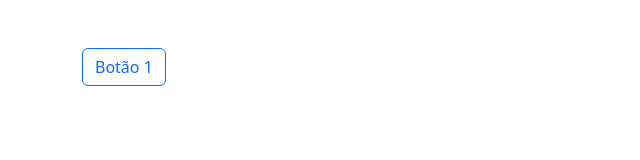
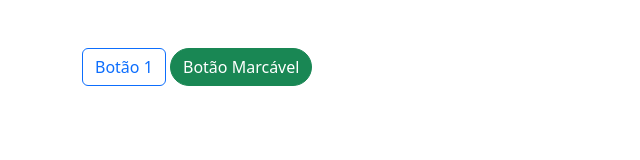
Before and after one commit to Gusta478/Meus_Arquivos, a plain HTML site: page aula0909pt3.html in a window 1280 px wide. Shown: the whole page, without its empty margins (0-640 px from the left). Drawn offline with nearby package versions, Linux system fonts and the light colour scheme.

Commit message:
Update aula0909pt3.html

```diff
--- a/aula0909pt3.html
+++ b/aula0909pt3.html
@@ -13,6 +13,9 @@
         Botão 1
 
     </button>
+    <button class="btn btn-success rounded-pill" data-bs-toggle="button">
+        Botão Marcável
+    </button>
 </div>
 </body>
 </html>
```
